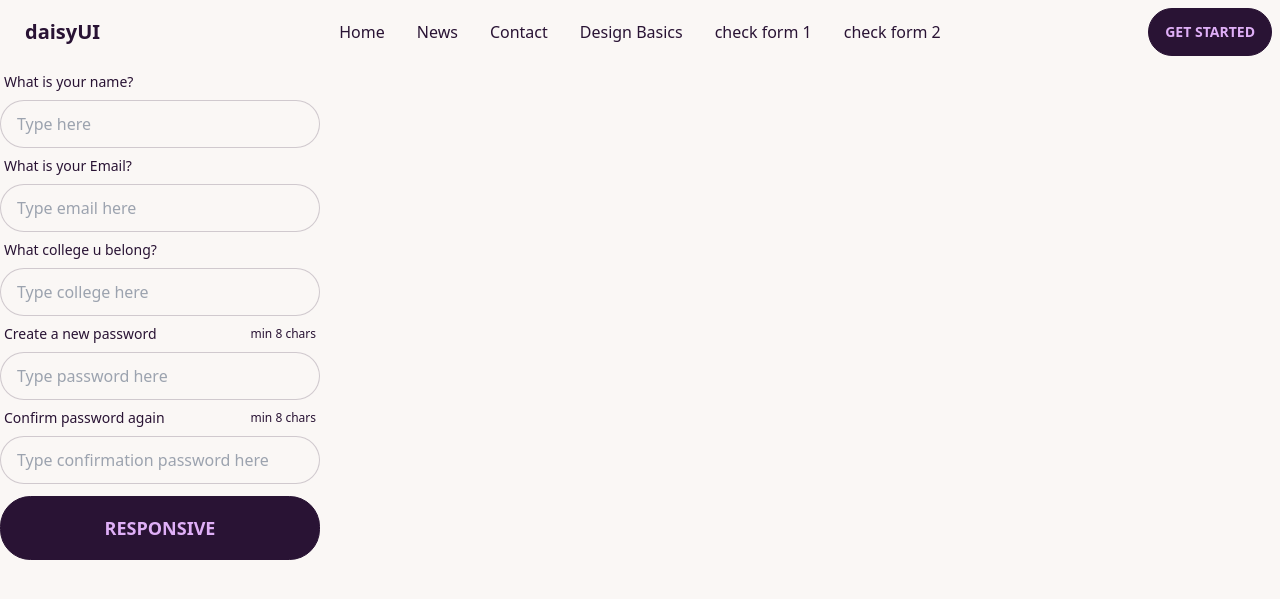
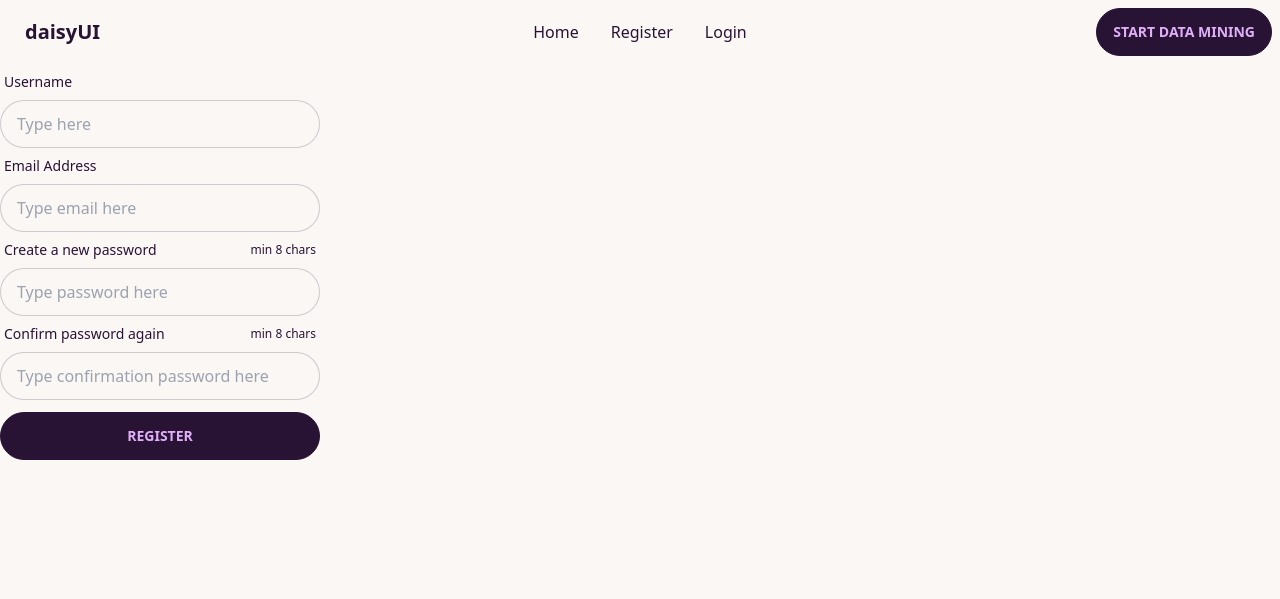
Before and after one commit to arkin-verma/arkin_intership_v2, a Flask app: template demo_flask_app/templates/form_1.html in a window 1280 px wide. Shown: the top 599 px of the page. Run offline with Flask 2, Linux system fonts and the light colour scheme; the template is opened without the code that fills it, so the values that code supplies are empty; some libraries are stand-ins or nearby versions.

Commit message:
create a login

```diff
--- a/demo_flask_app/app.py
+++ b/demo_flask_app/app.py
@@ -1,6 +1,15 @@
-from flask import Flask, jsonify, request, render_template
+from flask import Flask, jsonify, request, render_template, session, flash, redirect, url_for
+from sqlalchemy.orm import sessionmaker
+from database import Base, User, ReviewData, create_engine, DATABASE_PATH
 
 app = Flask(__name__)
+app.secret_key = '3021alkfjf123=9saasd'
+
+def connect_db():
+    engine = create_engine(DATABASE_PATH)
+    DBSession = sessionmaker(bind=engine)
+    return DBSession()
+
 
 @app.route('/')
 def index():
@@ -8,39 +17,63 @@ def index():
     task = f"Create a web application using {name}"
     return render_template('index.html',nm=name,task=task)
 
-@app.route('/news')
-def news():
-    return render_template('news.html')
-
-@app.route('/contact')
-def contact():
-    return render_template('contact.html')
-
-@app.route('/design_basics')
-def design_basics():
-    return render_template('html_css.html')
-
-@app.route('/form1',methods=['GET','POST'])
+@app.route('/register',methods=['GET','POST'])
 def form1_handler():
     return render_template('form_1.html')
 
-@app.route('/form1_ajax',methods=['POST'])
+
+@app.route('/login')
+def login_form():
+    return render_template('login.html')
+
+@app.route('/login_api', methods=['POST'])
+def login_api():
+    email = request.form.get('email')
+    password = request.form.get('password')
+    if len(email) == 0 or len(password) == 0:
+        return jsonify({"error": "Please enter email and password"})
+    elif len(email)<10 or '@' not in email:
+        return jsonify({"error": "Please enter a valid email"})
+    else:
+        db = connect_db()
+        user = db.query(User).filter_by(email=email).first()
+        if user is None:
+            db.close()
+            return jsonify({"error": "User not found"})
+        elif user.password != password:
+            db.close()
+            return jsonify({"error": "Incorrect password"})
+        else:
+            session['user_id'] = user.id
+            session['user_email'] = user.email
+            session['is_logged_in'] = True
+            db.close()
+            return jsonify({"success": "Login successful"})
+
+
+@app.route('/register_api',methods=['POST'])
 def form1_ajax_handler():
-    name = request.form.get('fullname')
+    name = request.form.get('username')
     email = request.form.get('email')
-    college = request.form.get('college')
     password = request.form.get('password')
     cpassword = request.form.get('cpassword')
-    return jsonify({'status':'success'})
+    if len(name)<3:
+        return jsonify({"status":"error","message":"Username must be atleast 3 characters"})
+    elif len(email)<    10 or '@' not in email:
+        return jsonify({"status":"error","message":"Invalid email"})
+    elif len(password)<6:
+        return jsonify({"status":"error","message":"Password must be atleast 6 characters"})
+    elif password != cpassword:
+        return jsonify({"status":"error","message":"Passwords do not match"})
+    else:
+        db = connect_db()
+        user = User(name=name,email=email,password=password)
+        db.add(user)
+        db.commit()
+        db.close()
+        return jsonify({"status":"success","message":"User created successfully"})
 
-@app.route('/form2', methods=['GET','POST'])
-def form2_handler():
-    if request.method == "POST":
-        print(request.form.keys())
-        name = request.form.get('name')
-        city = request.form.get('city')
-        print("We got", name, city)
-    return render_template('form_2.html')
+
 
 if __name__ == "__main__":
     app.run(debug=True)
--- /dev/null
+++ b/demo_flask_app/database.py
@@ -0,0 +1,45 @@
+from sqlalchemy.ext.declarative import declarative_base
+from sqlalchemy import Column, Integer, String, DateTime, ForeignKey
+from sqlalchemy.engine import create_engine
+from datetime import datetime
+
+DATABASE_PATH = 'sqlite:///project.sqlite'
+Base = declarative_base()
+
+# orm model for the database
+class User(Base):
+    __tablename__ = 'users'
+    id = Column(Integer, primary_key=True)
+    name = Column(String(50), nullable=False)
+    email = Column(String(50), nullable=False, unique=True)
+    password = Column(String(64), nullable=False)
+    created_at = Column(DateTime, nullable=False, default=datetime.utcnow)
+    updated_at = Column(DateTime, nullable=False, default=datetime.utcnow)
+
+    def __repr__(self):
+        return f'<User {self.name}>'
+
+    def __str__(self) -> str:
+        return self.name
+
+class ReviewData(Base):
+    __tablename__ = 'review_data'
+    id = Column(Integer, primary_key=True)
+    user_id = Column(Integer, ForeignKey('users.id'), nullable=False)
+    product_url = Column(String, nullable=False)
+    filepath = Column(String, nullable=False)
+    created_at = Column(DateTime, nullable=False, default=datetime.utcnow)
+    updated_at = Column(DateTime, nullable=False, default=datetime.utcnow)
+
+    def __repr__(self):
+        return f'<ReviewData {self.product_url}>'
+
+    def __str__(self) -> str:
+        return self.filepath
+
+
+if __name__ == '__main__':
+    engine = create_engine(DATABASE_PATH, echo=True)
+    Base.metadata.create_all(engine)
+    print(User.__table__)
+    print(ReviewData.__table__)
--- a/demo_flask_app/templates/base.html
+++ b/demo_flask_app/templates/base.html
@@ -1,5 +1,6 @@
 <!DOCTYPE html>
 <html lang="en" data-theme="cupcake">
+
 <head>
   <meta charset="UTF-8">
   <meta http-equiv="X-UA-Compatible" content="IE=edge">
@@ -10,21 +11,21 @@
   <script src="//cdn.jsdelivr.net/npm/sweetalert2@11"></script>
   {% block css %}{% endblock %}
 </head>
+
 <body>
   <!-- navigation bar area -->
   <div class="navbar bg-base-100">
     <div class="navbar-start">
       <div class="dropdown">
         <label tabindex="0" class="btn btn-ghost lg:hidden">
-              <svg xmlns="http://www.w3.org/2000/svg" class="h-5 w-5" fill="none" viewBox="0 0 24 24" stroke="currentColor"><path stroke-linecap="round" stroke-linejoin="round" stroke-width="2" d="M4 6h16M4 12h8m-8 6h16" /></svg>
+          <svg xmlns="http://www.w3.org/2000/svg" class="h-5 w-5" fill="none" viewBox="0 0 24 24" stroke="currentColor">
+            <path stroke-linecap="round" stroke-linejoin="round" stroke-width="2" d="M4 6h16M4 12h8m-8 6h16" />
+          </svg>
         </label>
         <ul tabindex="0" class="menu menu-compact dropdown-content mt-3 p-2 shadow bg-base-100 rounded-box w-52">
           <li><a href="/">Home</a></li>
-              <li><a href="/news">News</a></li>
-              <li><a href="/contact">Contact</a></li>
-              <li><a href="/design_basics">Design Basics</a></li>
-              <li><a href="/form1">check form 1</a></li>
-              <li><a href="/form2">check form 2</a></li>
+          <li><a href="/register">Register</a></li>
+          <li><a href="/login">Login</a></li>
         </ul>
       </div>
       <a class="btn btn-ghost normal-case text-xl">daisyUI</a>
@@ -32,22 +33,33 @@
     <div class="navbar-center hidden lg:flex">
       <ul class="menu menu-horizontal p-0">
         <li><a href="/">Home</a></li>
-              <li><a href="/news">News</a></li>
-              <li><a href="/contact">Contact</a></li>
-              <li><a href="/design_basics">Design Basics</a></li>
-              <li><a href="/form1">check form 1</a></li>
-              <li><a href="/form2">check form 2</a></li>
+
+        {% if session.is_logged_in %}
+        <li>
+          <a href="/logout">Logout</a>
+        </li>
+        {% else %}
+        <li>
+          <a href="/register">Register</a>
+        </li>
+        <li>
+          <a href="/login">Login</a>
+        </li>
+        {% endif %}
+
       </ul>
     </div>
     <div class="navbar-end">
-          <a class="btn">Get started</a>
+      <a class="btn">Start Data mining</a>
     </div>
   </div>
   <!-- end navigation bar area -->
   {% block content %}{% endblock %}
 
   <!-- JS section -->
-    <script src="https://code.jquery.com/jquery-3.6.0.min.js" integrity="sha256-/xUj+3OJU5yExlq6GSYGSHk7tPXikynS7ogEvDej/m4=" crossorigin="anonymous"></script>
+  <script src="https://code.jquery.com/jquery-3.6.0.min.js"
+    integrity="sha256-/xUj+3OJU5yExlq6GSYGSHk7tPXikynS7ogEvDej/m4=" crossorigin="anonymous"></script>
   {% block js %}{% endblock %}
 </body>
+
 </html>
--- a/demo_flask_app/templates/form_1.html
+++ b/demo_flask_app/templates/form_1.html
@@ -3,28 +3,21 @@
 
 {% block content %}
 <div class="container mx-auto">
-  <form method="post" id="form1">
+  <form method="post" id="form1" class="mx-auto">
     <!-- sm here is the  size of item, we have options xs,sm,md,lg -->
     <div class="form-control w-full max-w-xs">
       <label class="label" for="fullname">
-        <span class="label-text">What is your name?</span>
+        <span class="label-text">Username</span>
       </label>
-      <input type="text" placeholder="Type here" class="input input-bordered w-full max-w-sm" name="fullname"
+      <input type="text" placeholder="Type here" class="input input-bordered w-full max-w-sm" name="username"
         id="fullname" />
     </div>
     <div class="form-control w-full max-w-xs">
       <label class="label" for="email">
-        <span class="label-text">What is your Email?</span>
+        <span class="label-text">Email Address</span>
       </label>
       <input type="email" placeholder="Type email here" class="input input-bordered w-full max-w-xs" name="email"
         id="email" />
-    </div>
-    <div class="form-control w-full max-w-xs">
-      <label class="label" for="college">
-        <span class="label-text">What college u belong?</span>
-      </label>
-      <input type="text" placeholder="Type college here" class="input input-bordered w-full max-w-xs" name="college"
-        id="college" />
     </div>
     <div class="form-control w-full max-w-xs">
       <label class="label" for="password">
@@ -43,7 +36,7 @@
         name="cpassword" id="cpassword" />
     </div>
     <div class="form-control w-full max-w-xs my-3">
-      <button class="btn btn-xs sm:btn-sm md:btn-md lg:btn-lg">Responsive</button>
+      <button class="btn btn-xs sm:btn-sm md:btn-md">Register</button>
       <progress class="progress w-full max-w-xs my-1 invisible" id="form-progress"></progress>
     </div>
   </form>
@@ -60,7 +53,7 @@
     form1.on('submit', (event) => {
       event.preventDefault();
       pb.removeClass('invisible');
-      url = '/form1_ajax'
+      url = '/register_api'
       // add a delay for 2 sec
       setTimeout(() => {
         $.ajax({
@@ -68,13 +61,26 @@
           type: 'POST',
           data: form1.serialize(),
           success: function (data) {
+            status = data.status;
+            message = data.message;
             console.log(data);
             pb.addClass('invisible');
-            Swal.fire(
-              'Good job!',
-              'Your form was submitted!',
-              'success'
-            )
+            if (status == 'success') {
+              Swal.fire(
+                'Good job!',
+                message,
+                'success'
+              )
+              form1.clearForm();
+            }
+            else {
+              Swal.fire(
+                'Oops...',
+                message,
+                'error'
+              )
+            }
+
           },
           error: function (data) {
             console.log(data);
```
Also changed, not shown: demo_flask_app/project.sqlite (added). Lines whose indentation alone changed are shown as unchanged.
